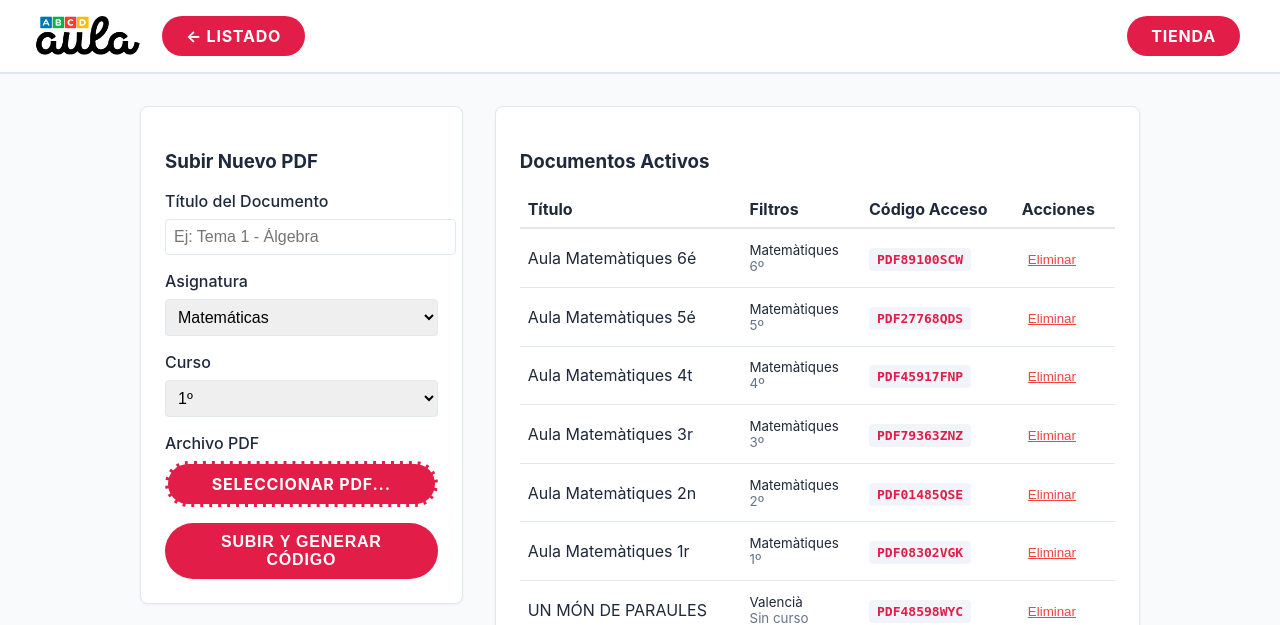
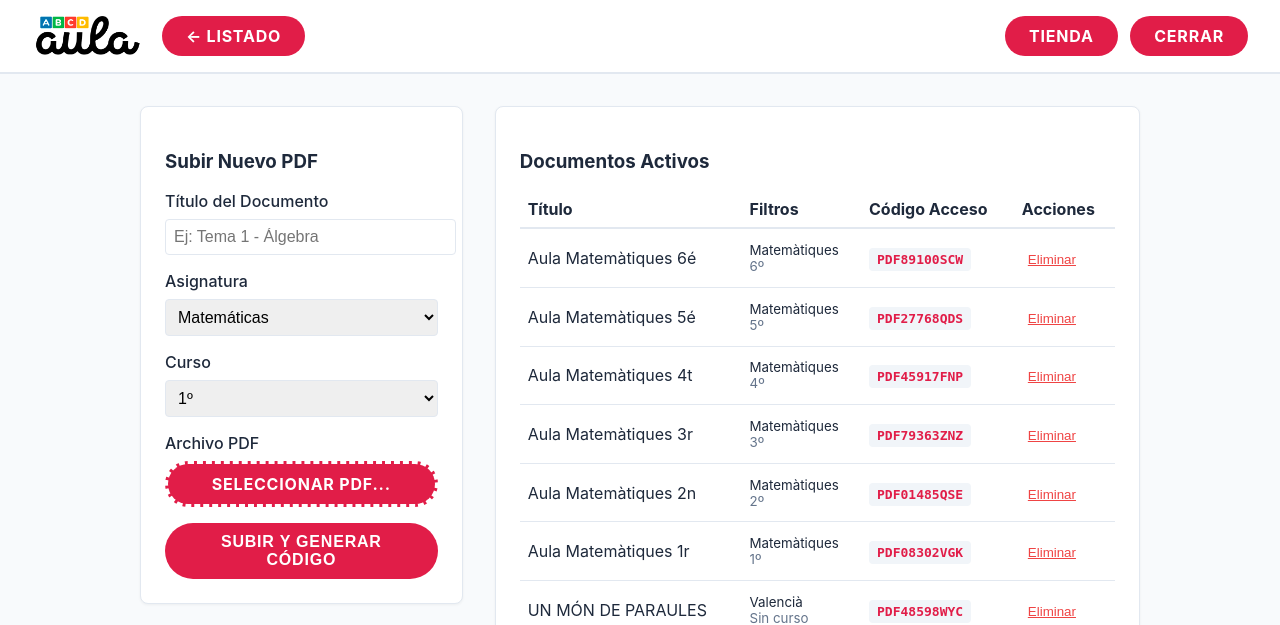
Before and after one commit to Arturopuig2/AulaPDF, a FastAPI app: page /admin/ in a window 1280 px wide. Shown: the top 625 px of the page. Run offline with FastAPI, Linux system fonts and the light colour scheme; a user stored in the database is signed in.

Commit message:
Restaurado el botón CERRAR solo para administradores

```diff
--- a/templates/base.html
+++ b/templates/base.html
@@ -293,6 +293,7 @@
             {% if not request.url.path.startswith('/admin') %}
             <a href="/admin" class="btn btn-outline" style="margin-right: 0.5rem">Admin</a>
             {% endif %}
+            <a href="javascript:void(0);" onclick="closeApp()" class="btn btn-outline">CERRAR</a>
             {% endif %}
             {% block navbar_extra %}{% endblock %}
             {% else %}
```
Also changed, not shown: data/aulapdf.db.
